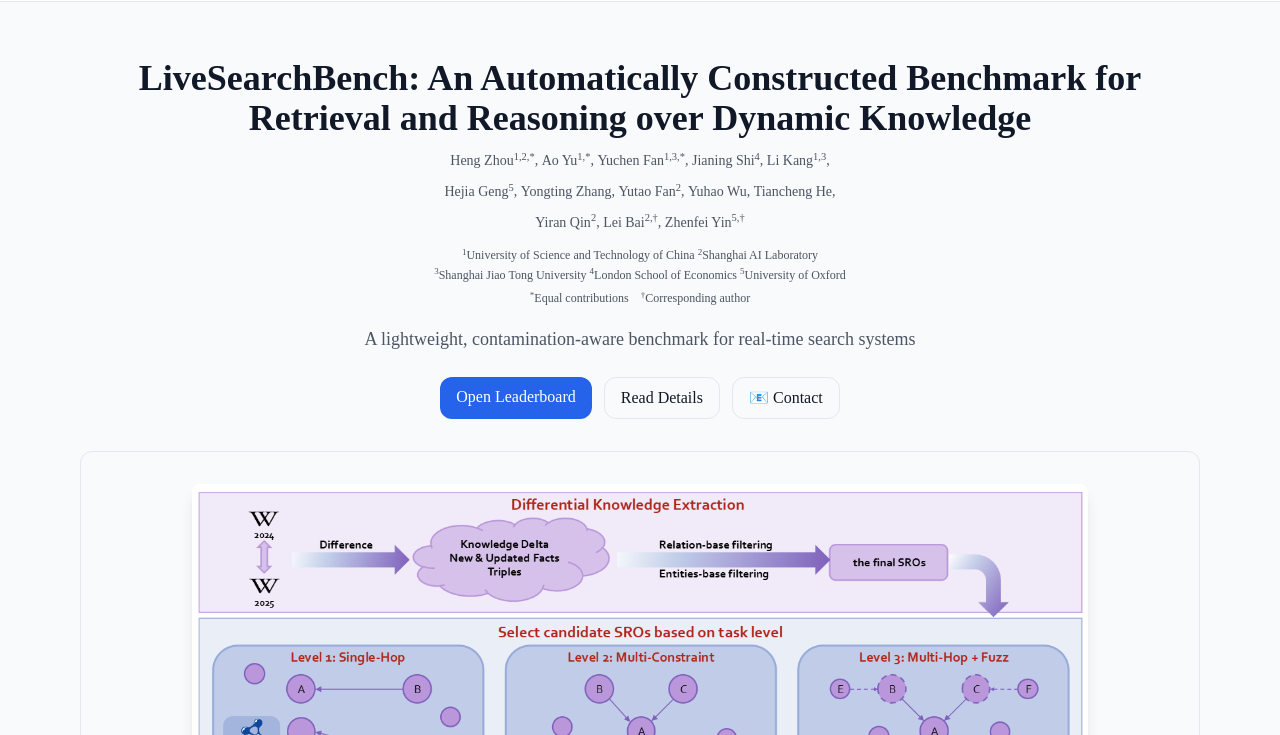
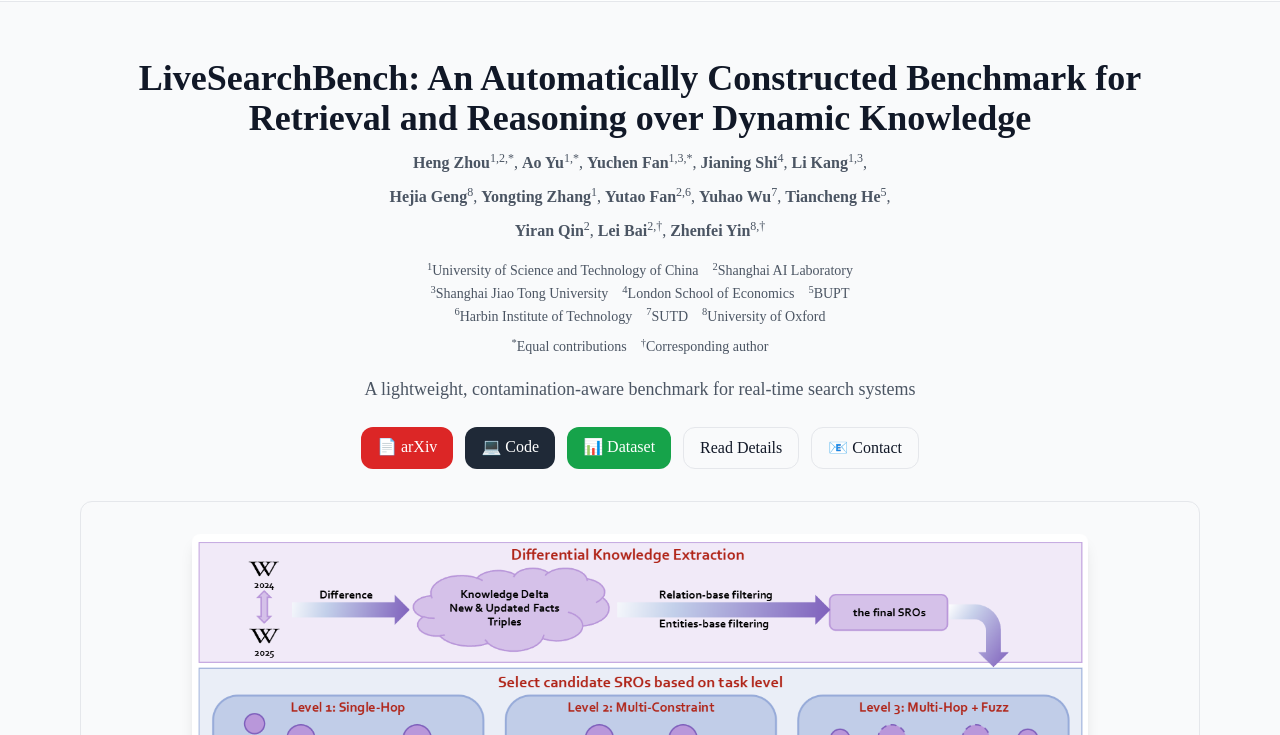
Before and after one commit to LiveSearchbench/LiveSearchbench.github.io, a plain HTML site: page index.html in a window 1280 px wide. Shown: the part 65-800 px from the top of the page. Drawn offline with nearby package versions, Linux system fonts and the light colour scheme.

Commit message:
update autor

```diff
--- a/index.html
+++ b/index.html
@@ -85,37 +85,40 @@
         <h1 class="text-3xl md:text-4xl font-extrabold leading-tight mb-3">LiveSearchBench: An Automatically Constructed Benchmark for Retrieval and Reasoning over Dynamic Knowledge</h1>
 
         <!-- Authors -->
-        <div class="text-sm text-gray-600 mb-4 leading-relaxed max-w-4xl mx-auto">
+        <div class="text-base text-gray-600 mb-4 leading-relaxed max-w-5xl mx-auto">
           <p class="mb-2">
-            <span class="font-medium">Heng Zhou</span><sup>1,2,*</sup>,
-            <span class="font-medium">Ao Yu</span><sup>1,*</sup>,
-            <span class="font-medium">Yuchen Fan</span><sup>1,3,*</sup>,
-            <span class="font-medium">Jianing Shi</span><sup>4</sup>,
-            <span class="font-medium">Li Kang</span><sup>1,3</sup>,
+            <span class="font-semibold">Heng Zhou</span><sup>1,2,*</sup>,
+            <span class="font-semibold">Ao Yu</span><sup>1,*</sup>,
+            <span class="font-semibold">Yuchen Fan</span><sup>1,3,*</sup>,
+            <span class="font-semibold">Jianing Shi</span><sup>4</sup>,
+            <span class="font-semibold">Li Kang</span><sup>1,3</sup>,
           </p>
           <p class="mb-2">
-            <span class="font-medium">Hejia Geng</span><sup>5</sup>,
-            <span class="font-medium">Yongting Zhang</span>,
-            <span class="font-medium">Yutao Fan</span><sup>2</sup>,
-            <span class="font-medium">Yuhao Wu</span>,
-            <span class="font-medium">Tiancheng He</span>,
+            <span class="font-semibold">Hejia Geng</span><sup>8</sup>,
+            <span class="font-semibold">Yongting Zhang</span><sup>1</sup>,
+            <span class="font-semibold">Yutao Fan</span><sup>2,6</sup>,
+            <span class="font-semibold">Yuhao Wu</span><sup>7</sup>,
+            <span class="font-semibold">Tiancheng He</span><sup>5</sup>,
           </p>
-          <p class="mb-3">
-            <span class="font-medium">Yiran Qin</span><sup>2</sup>,
-            <span class="font-medium">Lei Bai</span><sup>2,†</sup>,
-            <span class="font-medium">Zhenfei Yin</span><sup>5,†</sup>
+          <p class="mb-4">
+            <span class="font-semibold">Yiran Qin</span><sup>2</sup>,
+            <span class="font-semibold">Lei Bai</span><sup>2,†</sup>,
+            <span class="font-semibold">Zhenfei Yin</span><sup>8,†</sup>
           </p>
-          <div class="text-xs leading-relaxed">
-            <p><sup>1</sup>University of Science and Technology of China <sup>2</sup>Shanghai AI Laboratory</p>
-            <p><sup>3</sup>Shanghai Jiao Tong University <sup>4</sup>London School of Economics <sup>5</sup>University of Oxford</p>
-            <p class="mt-1"><sup>*</sup>Equal contributions &nbsp;&nbsp; <sup>†</sup>Corresponding author</p>
+          <div class="text-sm leading-relaxed">
+            <p><sup>1</sup>University of Science and Technology of China &nbsp;&nbsp; <sup>2</sup>Shanghai AI Laboratory</p>
+            <p><sup>3</sup>Shanghai Jiao Tong University &nbsp;&nbsp; <sup>4</sup>London School of Economics &nbsp;&nbsp; <sup>5</sup>BUPT</p>
+            <p><sup>6</sup>Harbin Institute of Technology &nbsp;&nbsp; <sup>7</sup>SUTD &nbsp;&nbsp; <sup>8</sup>University of Oxford</p>
+            <p class="mt-2"><sup>*</sup>Equal contributions &nbsp;&nbsp; <sup>†</sup>Corresponding author</p>
           </div>
         </div>
 
         <h2 class="text-lg text-gray-600 mt-2 mb-6">A lightweight, contamination‑aware benchmark for real‑time search systems</h2>
 
         <div class="mt-6 flex flex-wrap gap-3 justify-center">
-          <a href="#leaderboard" class="px-4 py-2 rounded-xl bg-blue-600 text-white hover:bg-blue-700">Open Leaderboard</a>
+          <a href="" class="px-4 py-2 rounded-xl bg-red-600 text-white hover:bg-red-700">📄 arXiv</a>
+          <a href="" class="px-4 py-2 rounded-xl bg-gray-800 text-white hover:bg-gray-900">💻 Code</a>
+          <a href="" class="px-4 py-2 rounded-xl bg-green-600 text-white hover:bg-green-700">📊 Dataset</a>
           <a href="#details" class="px-4 py-2 rounded-xl border hover:bg-gray-100">Read Details</a>
           <a href="mailto:hengzzzhou@gmail.com" class="px-4 py-2 rounded-xl border hover:bg-gray-100">📧 Contact</a>
         </div>
```
